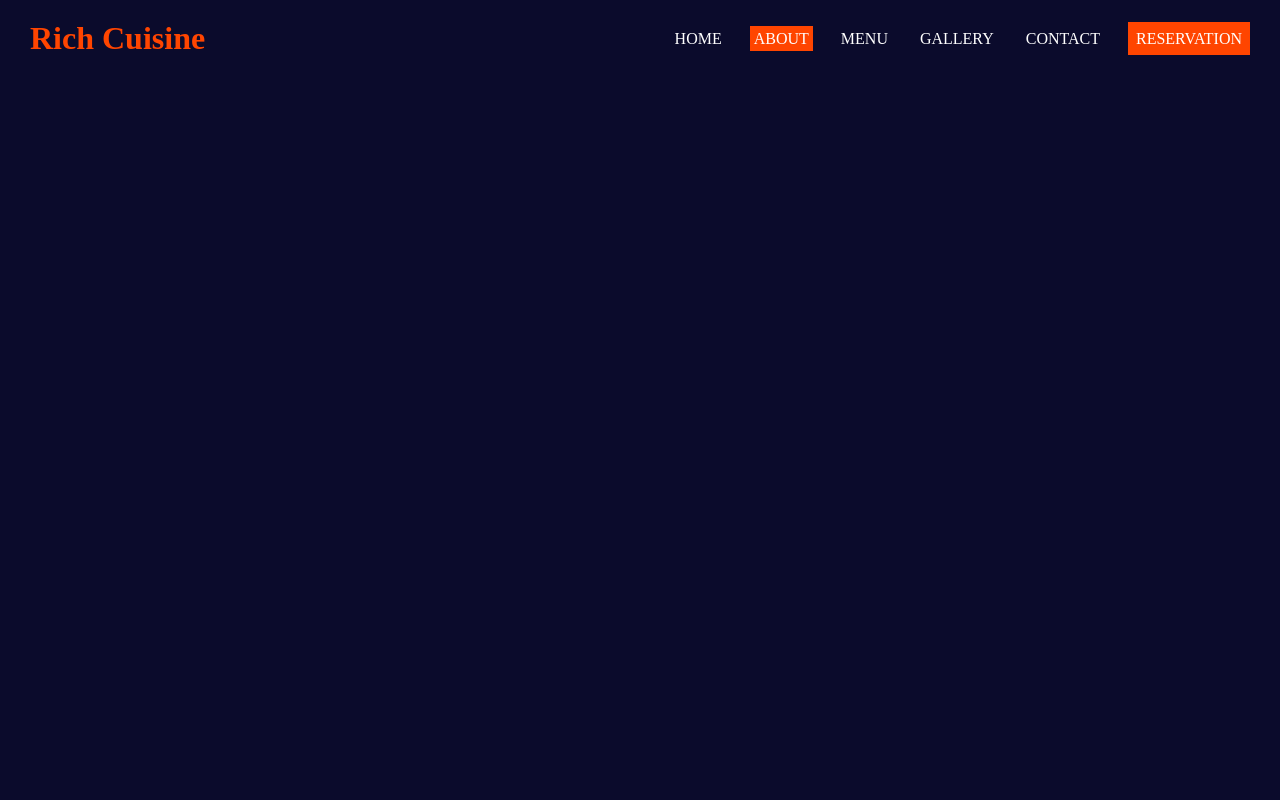
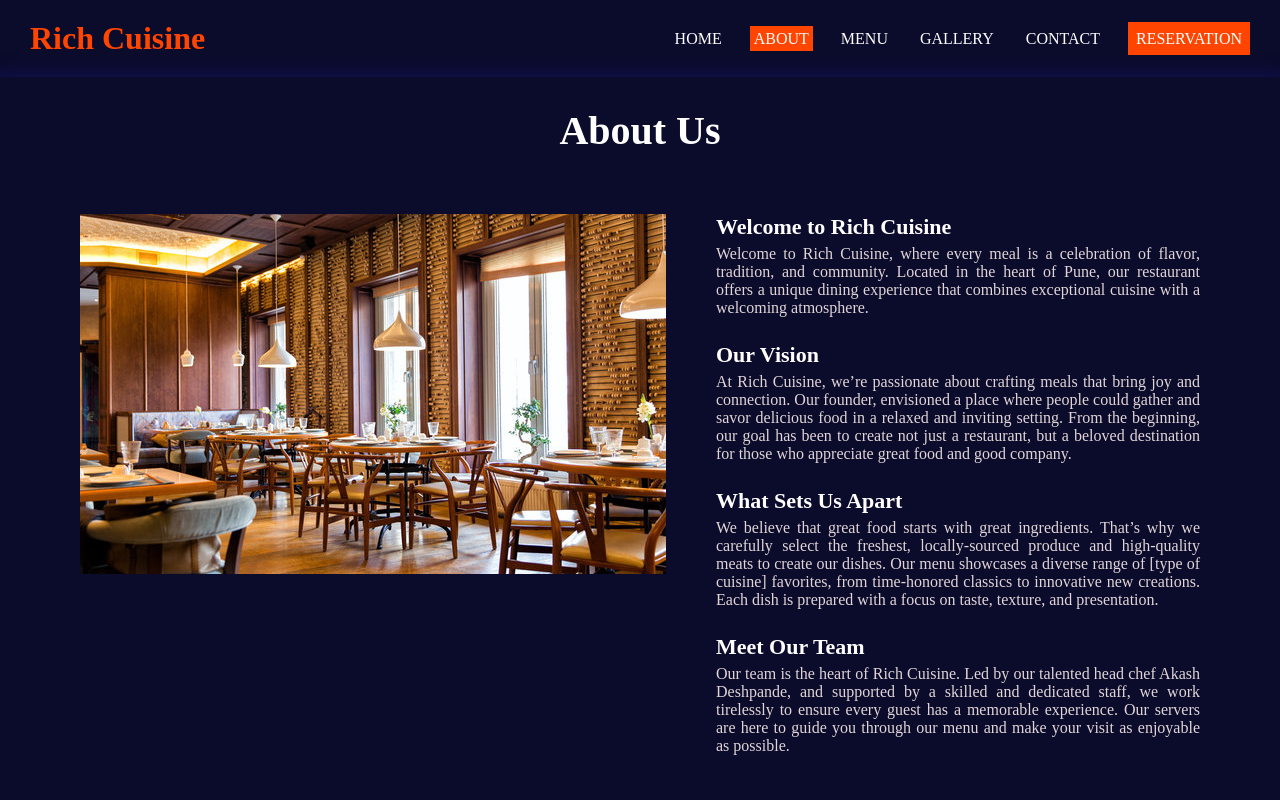
Before and after one commit to Vrush2004/Assignment-22, a plain HTML site: page pages/about.html in a window 1280 px wide. Drawn offline with Linux system fonts and the light colour scheme.

Commit message:
about page added

```diff
--- a/pages/about.html
+++ b/pages/about.html
@@ -19,4 +19,30 @@
             </ul>
         </div>
     </div>
+    <section class="about-section">
+        <h1>About Us</h1>
+        <div class="about-container">
+            <div class="about-img">
+                <img src="../images/about-page-imgs/resto-img.jpg" alt="">
+            </div>
+            <div class="about-desc">
+                <div class="info">
+                    <h3>Welcome to Rich Cuisine</h3>
+                    <p>Welcome to Rich Cuisine, where every meal is a celebration of flavor, tradition, and community. Located in the heart of Pune, our restaurant offers a unique dining experience that combines exceptional cuisine with a welcoming atmosphere.</p>
+                </div>
+                <div class="info">
+                    <h3>Our Vision</h3>
+                    <p>At Rich Cuisine, we’re passionate about crafting meals that bring joy and connection. Our founder, envisioned a place where people could gather and savor delicious food in a relaxed and inviting setting. From the beginning, our goal has been to create not just a restaurant, but a beloved destination for those who appreciate great food and good company.</p>
+                </div>
+                <div class="info">
+                    <h3>What Sets Us Apart</h3>
+                    <p>We believe that great food starts with great ingredients. That’s why we carefully select the freshest, locally-sourced produce and high-quality meats to create our dishes. Our menu showcases a diverse range of [type of cuisine] favorites, from time-honored classics to innovative new creations. Each dish is prepared with a focus on taste, texture, and presentation.</p>
+                </div>
+                <div class="info">
+                    <h3>Meet Our Team</h3>
+                    <p>Our team is the heart of Rich Cuisine. Led by our talented head chef Akash Deshpande, and supported by a skilled and dedicated staff, we work tirelessly to ensure every guest has a memorable experience. Our servers are here to guide you through our menu and make your visit as enjoyable as possible.</p>
+                </div>
+            </div>
+        </div>
+    </section>
 </body>
--- a/style/about.css
+++ b/style/about.css
@@ -5,3 +5,37 @@
     padding: 8px;
     background-color: orangered;
 }
+.about-section{
+    padding-top: 10px;
+    box-shadow: 0px 0px 15px 5px rgb(15, 15, 73);
+    width: 100%;
+}
+.about-section h1{
+    padding: 20px;
+    font-size: 40px;
+    color: white;
+    text-align: center;
+    margin-bottom: 20px;
+}
+.about-container{
+    padding: 20px 80px;
+    display: flex;
+}
+.about-desc{
+    display: flex;
+    flex-direction: column;
+    padding-left: 50px;
+}
+.info{
+    margin-bottom: 25px;
+}
+.info h3{
+    font-size: 22px;
+    color: white;
+}
+.info p{
+    margin-top: 5px;
+    font-size: 16;
+    color: rgba(236, 224, 224, 0.954);
+    text-align: justify;
+}
```
